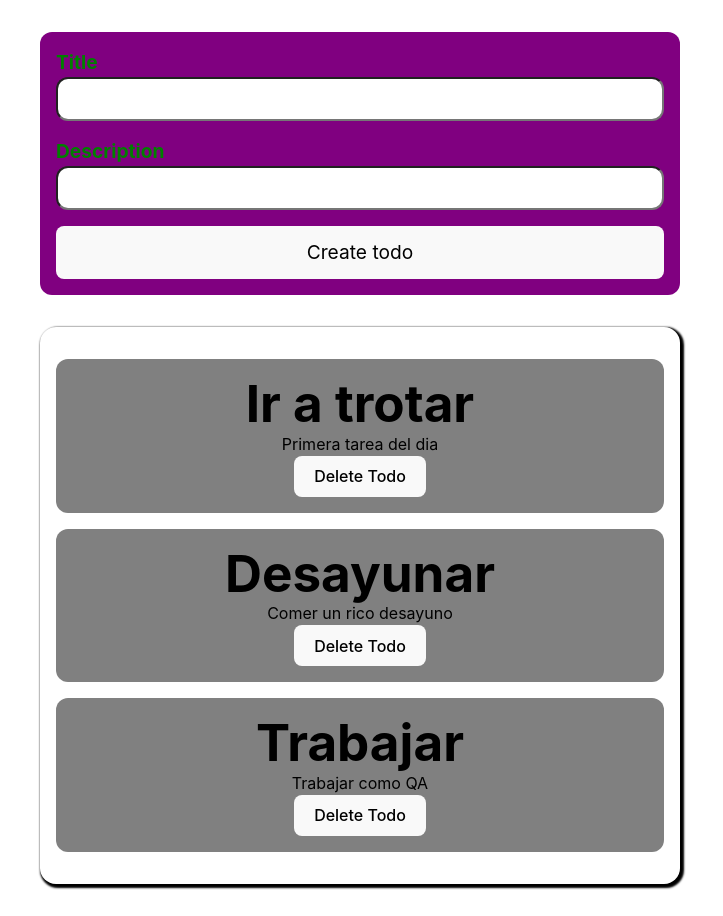
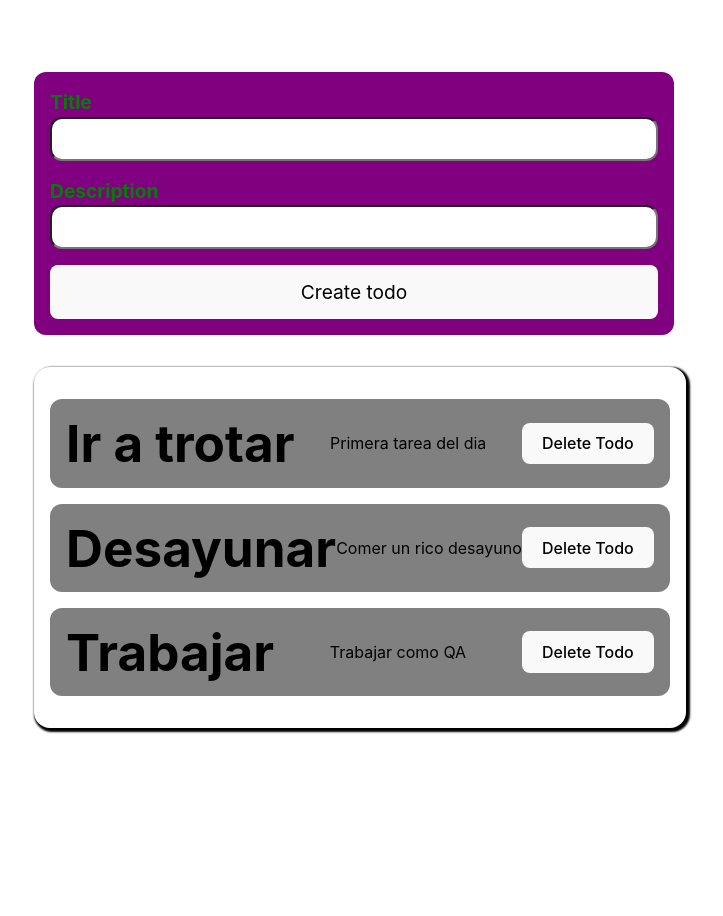
Before and after one commit to IdenTiclla/vite-todoapp-react, a React (Vite) app: page / in a window 1280 px wide. Shown: the whole page, without its empty margins (280-1003 px from the left). After the commit the page ends 800 px from the top, so only its background shows below. Built offline with nearby package versions, Linux system fonts and the light colour scheme.

Commit message:
flexbox added

```diff
--- a/src/components/NewTodo.css
+++ b/src/components/NewTodo.css
@@ -3,6 +3,8 @@
     padding: 1rem;
     width: 40rem;
     border-radius: 12px;
+    display: flex;
+    flex-direction: column;
 }
 .form-group label {
     text-align: left;
--- a/src/components/TodoList.css
+++ b/src/components/TodoList.css
@@ -5,6 +5,8 @@
     margin-top: 2rem;
     color: black;
     border-radius: 1rem;
+    display: flex;
+    flex-direction: column;
 }
 
 .todo {
@@ -13,4 +15,7 @@
     margin: 1rem 0;
     border-radius: 12px;
     padding: 1rem;
+    display: flex;
+    align-items: center;
+    justify-content: space-between;
 }
```
